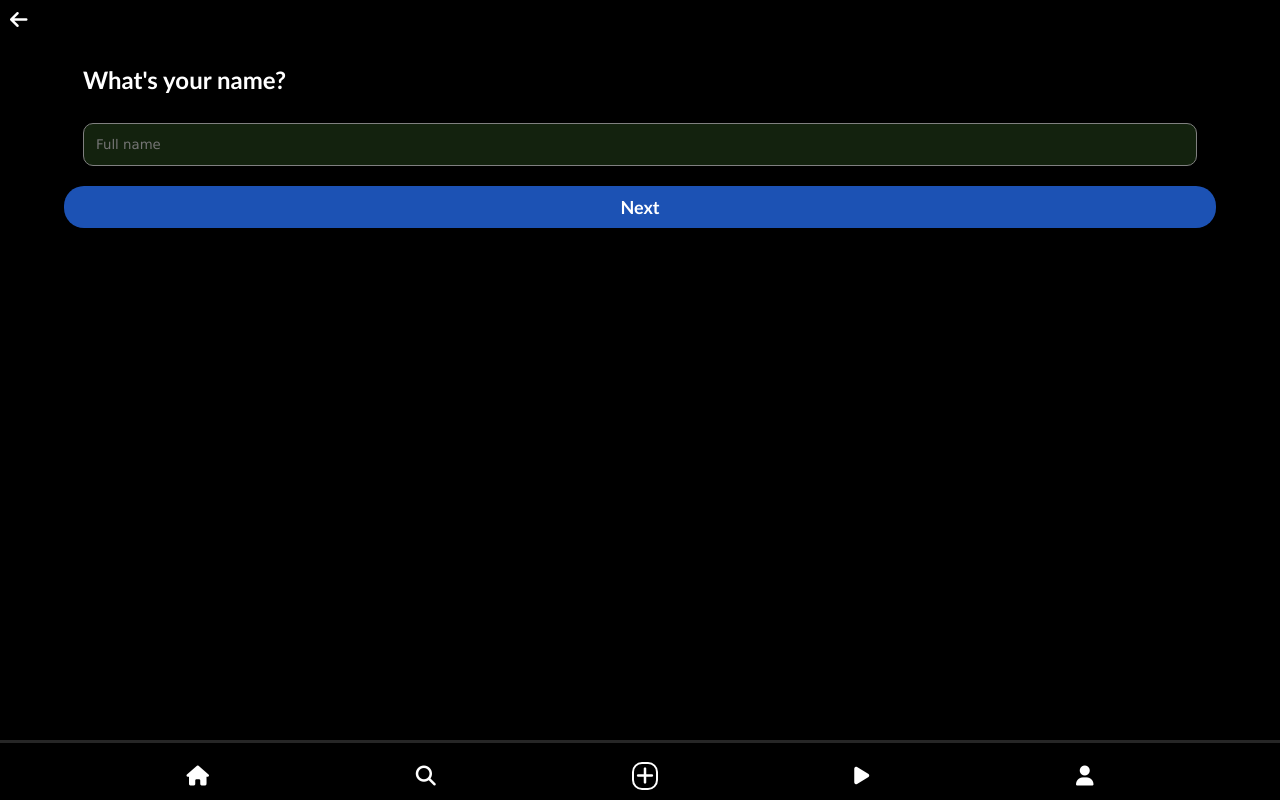
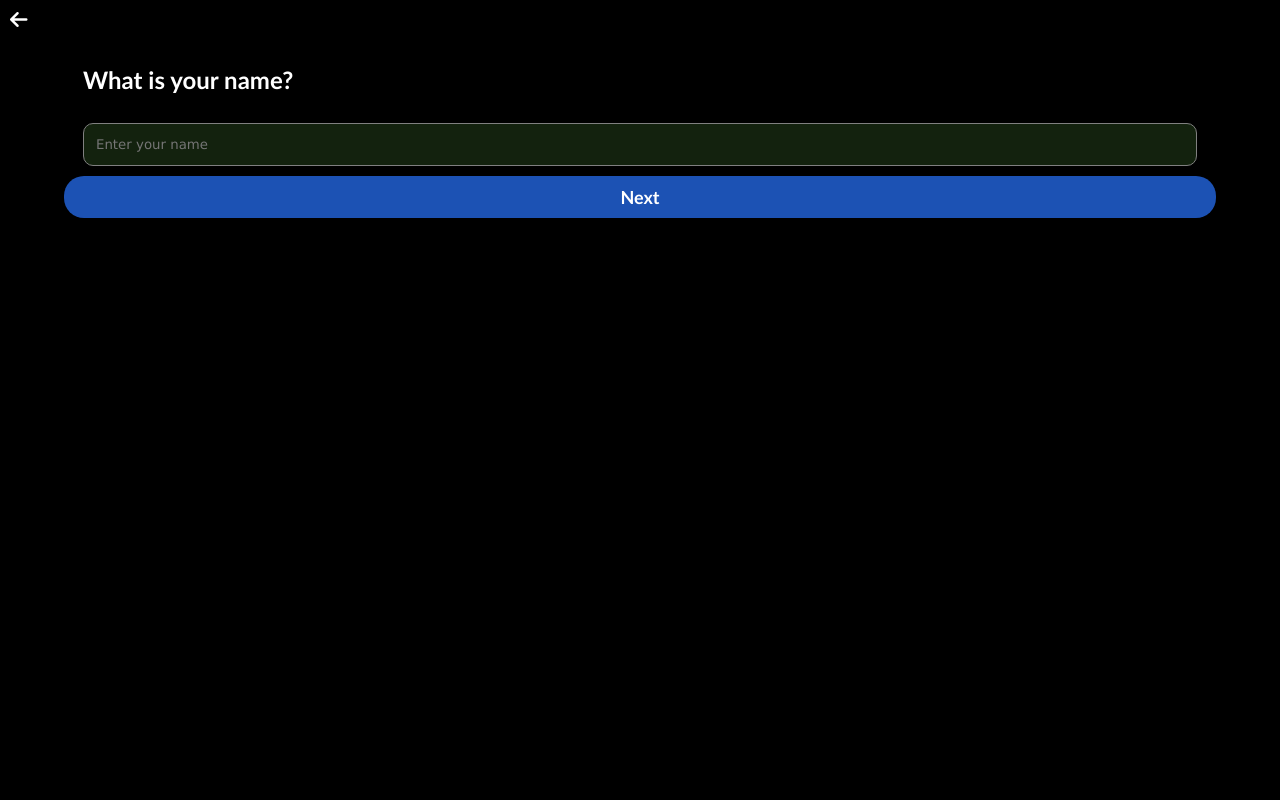
Before and after one commit to vkthakur98/instagram-clone, a React (Create React App) app: page /signup in a window 1280 px wide. Built offline with nearby package versions, Linux system fonts and the light colour scheme.

Commit message:
Just normal changes for the UI

```diff
--- a/public/index.html
+++ b/public/index.html
@@ -2,7 +2,7 @@
 <html lang="en">
   <head>
     <meta charset="utf-8" />
-    <link rel="icon" href="%PUBLIC_URL%/favicon.ico" />
+    <link rel="icon" href="%PUBLIC_URL%instalogo.png" />
     <meta name="viewport" content="width=device-width, initial-scale=1"/>
     <meta name="viewport" content="width=device-width, user-scalable=no">
     <meta name="theme-color" content="#000000" />
--- a/src/App.js
+++ b/src/App.js
@@ -9,20 +9,25 @@ import UserStatus from './Components/Context/userContext/UserStatus';
 import Viewpost from './Components/Viewpost'
 import ViewStory from './Components/ViewStory';
 import Signin from './Components/Signin';
-import Signup from './Components/Signup/Signup'
+import Signup from './Components/Signup';
+import { useRef,createRef } from 'react';
+
 
 function App() {
+
+  const navstate = createRef();
+
   return (
     <>
       <UserStatus>
         <BrowserRouter>
-          <FooterNav></FooterNav>
+          <FooterNav ref={navstate}></FooterNav>
           <Routes>
             <Route path='/' element={<Signin/>} >
             </Route>
-            <Route path='/signup' element={<Signup/>} >
+            <Route path='/home' element={<Home/>} >
             </Route>
-            <Route path='/home' element={<Home/>} >
+            <Route path='/signup' element={<Signup navbar={navstate} />} >
             </Route>
             <Route path='/viewpost' element={<Viewpost/>} >
             </Route>
--- a/src/Components/FooterNav.js
+++ b/src/Components/FooterNav.js
@@ -1,12 +1,10 @@
 import React from 'react'
 import "../Css/footer.css"
 import { Link } from 'react-router-dom'
-const FooterNav = () => {
-  return (
-    <div className='footer-nav' style={{background:"black",position:"fixed",bottom:"0",left:"0",zIndex:100}}>
+const FooterNav = React.forwardRef((props,ref) => (
+   <div className='footer-nav' ref={ref} style={{background:"black",position:"fixed",bottom:"0",left:"0",zIndex:100}}>
       <div className='reel-seeker-main'>
             <div className='seeker-bar'>
-
             </div>
       </div>
         <div className='footer-icons'>
@@ -25,7 +23,6 @@ const FooterNav = () => {
        </Link>
       </div>
     </div>
-  )
-}
+  ));
 
 export default FooterNav
--- a/src/Components/Signin.js
+++ b/src/Components/Signin.js
@@ -1,10 +1,14 @@
-import React from 'react'
+import React, { useEffect } from 'react'
 import "../Css/Signin.css"
 import logo from '../images/instalogo.png'
 import metalogo from "../images/metalogo.png"
-import { Link } from 'react-router-dom'
-
+import { Link,useLocation } from 'react-router-dom'
 const Signin = () => {
+    useEffect(()=>{
+        document.getElementsByClassName("footer-nav")[0].style.display="none"
+    },[])
+    const location = useLocation();
+//   location.pathname==="/"?document.getElementsByClassName("footer-nav")[0].style.display="none":""
     return (
         <div className='signin-signup-container-wrap'>
             <div className='signin-signup-container'>
@@ -12,13 +16,13 @@ const Signin = () => {
                     <img src={logo} alt='instalogo' width={70} height={70} />
                 </div>
                 <div className='signin-signup-input-fields'>
-                    <input type='text' placeholder='Username, email or mobile number'></input>
-                    <input type='password' placeholder='Password'></input>
+                    <input required type='text' placeholder='Username, email or mobile number'></input>
+                    <input required type='password' placeholder='Password'></input>
                     <button>Log in</button>
                     <a>Forgot Password?</a>
                 </div>
                 <div className='new-account-btn'>
-                    <button>Create New account</button>
+                    <Link to="signup"><button>Create New account</button></Link>
                     <img src={metalogo} className='metalogo' alt='metalogo' width={50} height={10} />
                 </div>
             </div>
--- /dev/null
+++ b/src/Components/Signup.js
@@ -0,0 +1,141 @@
+import React,{useRef,useState,useEffect} from 'react'
+import {useLocation} from "react-router-dom"
+import "../Css/signup.css"
+
+
+const Signup = (props) => {
+
+  const location = useLocation();
+  //Using useref to store the components which will be renderd with map method
+  const [name,setName] = useState("");
+  const [pwd,setPwd] = useState("");
+  const [uname,setUname] = useState("");
+  const [mobile,setMobile] = useState("");
+  const component  = useRef(new Array);
+  const input_ids = useRef(new Array);
+  const userdata = useRef(new Array);
+  const count = useRef(0);
+
+  useEffect(()=>{
+    document.getElementsByClassName("footer-nav")[0].style.display="none";
+  },[])
+
+  //Elements properties data in array of objects
+  const components = [{
+    elemid:0,
+    type:"text",
+    placeholder:"Enter your name",
+    lable:"What is your name?",
+    value:name
+  },
+  {
+    elemid:1,
+    type:"password",
+    placeholder:"Enter your password",
+    lable:"Create your password",
+    value:pwd
+  },
+   {
+    elemid:2,
+    type:"text",
+    placeholder:"Enter a username",
+    lable:"Create a username",
+    value:uname
+  },
+  {
+    elemid:3,
+    type:"number",
+    placeholder:"Enter your mobile",
+    lable:"Enter your mobile no.",
+    value:mobile
+  }
+];
+  const nextField = ()=>{
+    if(count.current<=3)
+    {
+    if(input_ids.current[count.current].value!=="")
+    {
+      if(input_ids.current[count.current].type==="number" && input_ids.current[count.current].value.length!==10)
+      {
+      input_ids.current[count.current].focus();
+      input_ids.current[count.current].style.outline="1px solid red";
+      input_ids.current[count.current].style.border="1px solid red";
+      }
+      else
+      {
+        userdata.current.push(input_ids.current[count.current].value)
+        component.current[count.current].style.display="none";
+        count.current<3?component.current[count.current+1].style.display="block":window.location="/"
+        count.current++
+        console.log(count.current)
+        // console.log(count.current)
+        console.log(userdata.current)
+
+      }
+       }
+    else{
+    input_ids.current[count.current].focus();
+    input_ids.current[count.current].style.outline="1px solid red";
+    input_ids.current[count.current].style.border="1px solid red";
+    }
+    }
+    else
+    {
+
+    }
+  }
+
+  const previousField = ()=>{
+    if(count.current>0)
+    {
+    count.current=count.current-1;
+    component.current[count.current].style.display="block";
+    component.current[count.current+1].style.display="none";
+    // console.log(count)
+    }
+  }
+
+  const changeText = (e)=>{
+    if(e.target.placeholder==="Enter your name")
+    {
+      setName(e.target.value)
+    }
+    else if(e.target.placeholder==="Enter your password"){
+      setPwd(e.target.value)
+    }
+    else if(e.target.placeholder==="Enter a username")
+    {
+      setUname(e.target.value)
+    }
+    else if(e.target.placeholder==="Enter your mobile")
+    {
+      setMobile(e.target.value)
+    }
+  }
+
+  return (
+ <>
+      <i onClick={previousField} className='fa fa-arrow-left'></i>
+    <div className='signup'>
+     <div className='components'>
+    {
+      components.map((item)=>{
+        return (<div key={item.elemid} className='component' ref={(elem)=>{component.current.push(elem)}}>
+          <h3>{item.lable}</h3>
+          <input type={item.type}  placeholder={item.placeholder} ref={(inputtext)=>{input_ids.current.push(inputtext)}}
+          value={item.value} onChange={(e)=>{changeText(e)}}
+          />
+          </div>)
+      })
+    }
+    </div>
+      <div className='signup'>
+        <button onClick={nextField}>Next</button>
+     </div>
+    </div>
+    </>
+  )
+}
+
+
+export default Signup
--- a/src/Css/Signin.css
+++ b/src/Css/Signin.css
@@ -44,6 +44,10 @@
     border-radius: 20px;
     margin-top: 10px;
     font-size: 18px;
+}
+
+Link{
+text-decoration: none;
 }
 
 .signin-signup-input-fields a{
--- a/src/Css/footer.css
+++ b/src/Css/footer.css
@@ -1,3 +1,8 @@
+.footer-nav
+{
+    /* display: none; */
+}
+
 .footer-icons
 {
     display: flex;
--- a/src/Css/signup.css
+++ b/src/Css/signup.css
@@ -10,6 +10,10 @@ input
     color:white;
 }
 
+
+
+
+
 button
 {
     background-color: rgb(28, 82, 180);
@@ -21,7 +25,7 @@ button
     font-family: "Calibri";
     font-weight: bold;
     border-radius: 20px;
-    margin-top: 10px;
+    margin-top: auto;
     font-size: 18px;
 }
 
@@ -52,4 +56,10 @@ span{
 .component
 {
     padding: 10px;
+    display: none;
 }
+
+.component:nth-child(1)
+{
+    display: block;
+}
```
Also changed, not shown: public/instalogo.png (added), src/Components/Context/userContext/UserContext.js (line endings or trailing spaces).
